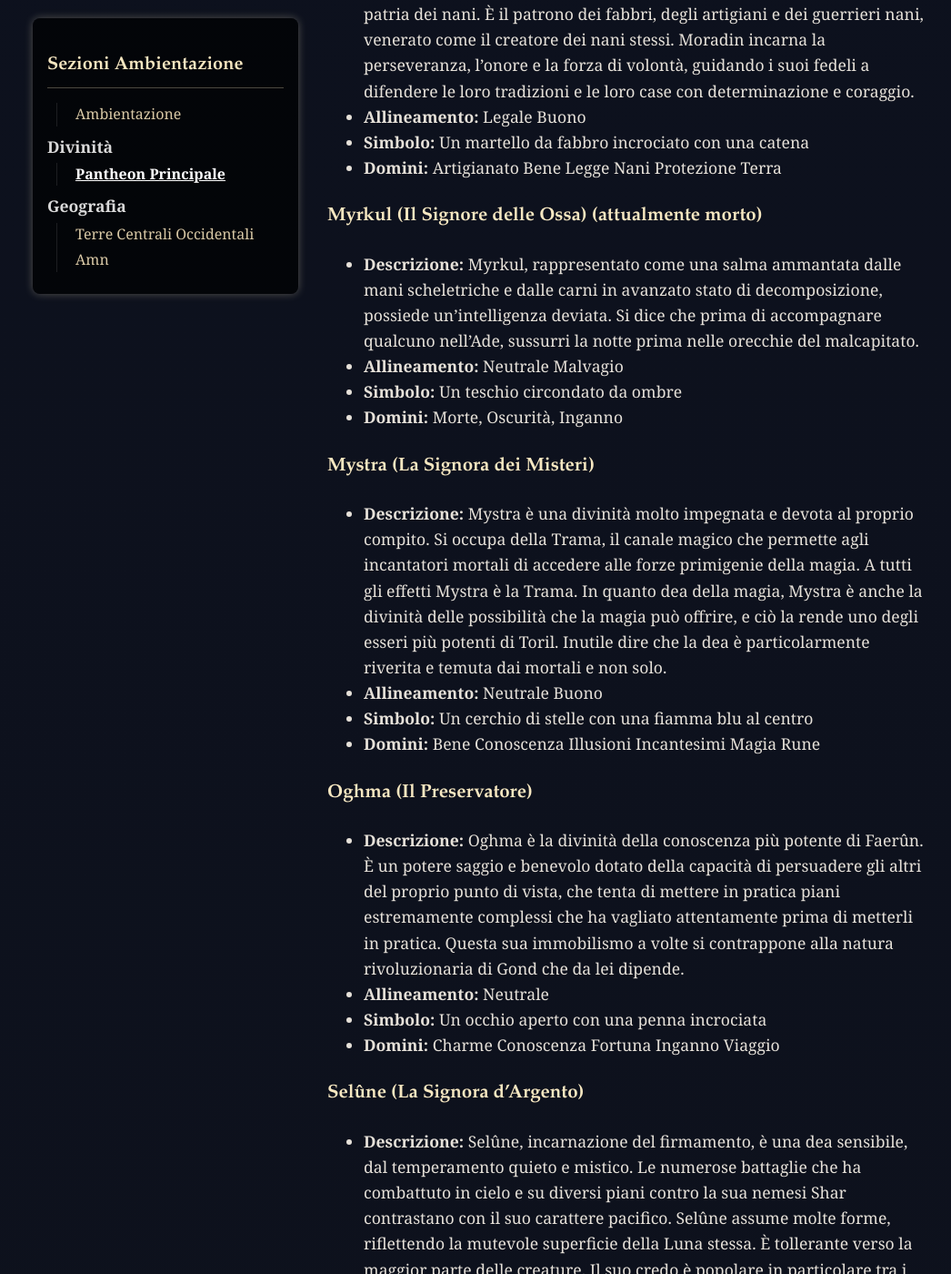
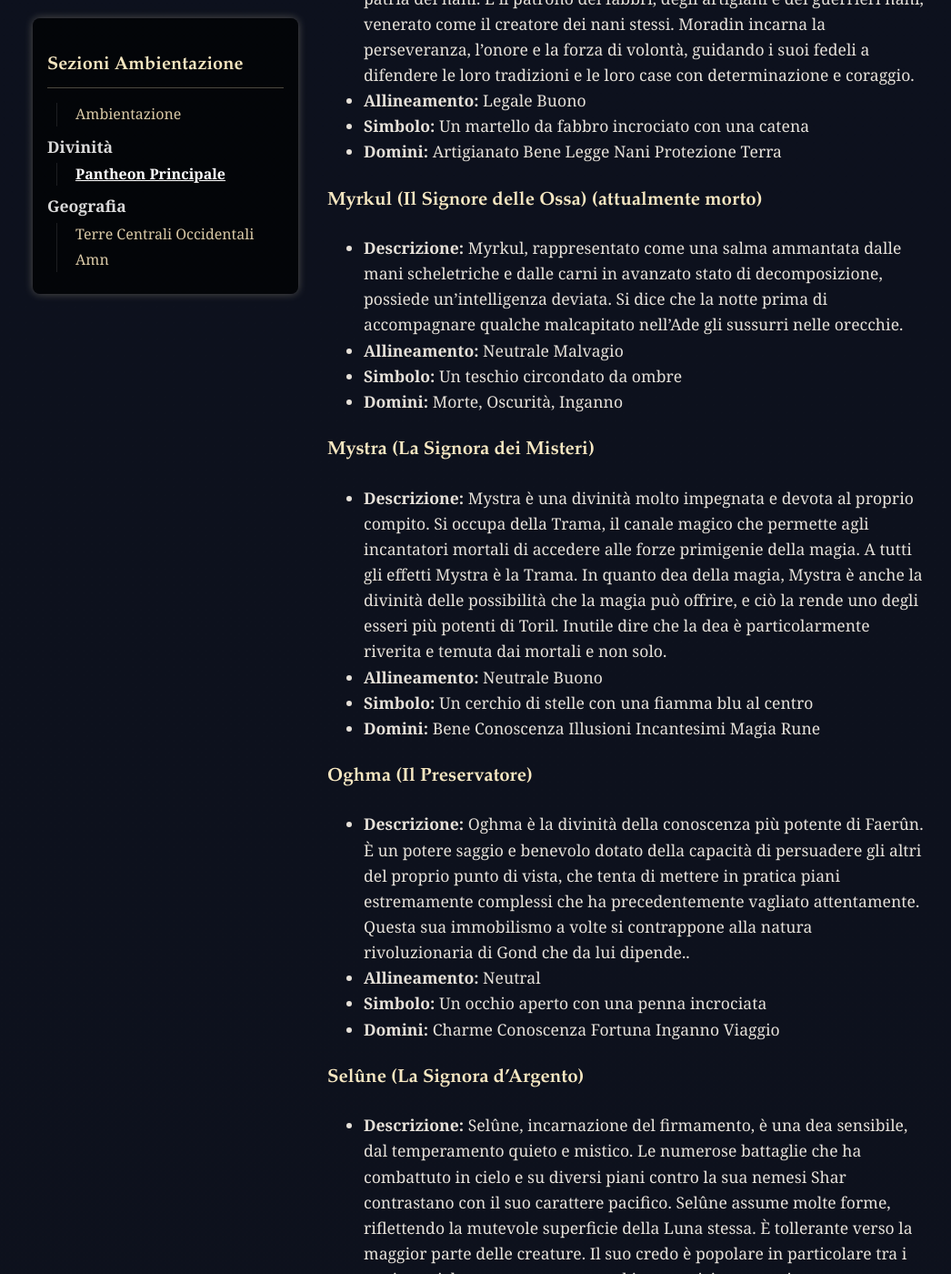
Before and after one commit to whispersoftheswordcoast/whispersoftheswordcoast.github.io, a Jekyll site: the page built from ambientazione/divinitáprincipali.md, in a window 1280 px wide and 1400 px high, scrolled down 5247 px. Shown: the whole window at 91% size, without its empty margins (114-1160 px from the left). Built offline with Jekyll 4.4.1, drawn with Linux system fonts in a browser that asks for light colours; some of the changed text lies outside the part shown.

Commit message:
Descrizione delle modifiche fatte

```diff
--- a/ambientazione/divinitáprincipali.md
+++ b/ambientazione/divinitáprincipali.md
@@ -125,7 +124,7 @@
 - **Domini:** Artigianato Bene Legge Nani Protezione Terra
 
 ### Myrkul (Il Signore delle Ossa) (attualmente morto)
-- **Descrizione:** Myrkul, rappresentato come una salma ammantata dalle mani scheletriche e dalle carni in avanzato stato di decomposizione, possiede un’intelligenza deviata. Si dice che prima di accompagnare qualcuno nell’Ade, sussurri la notte prima nelle orecchie del malcapitato.
+- **Descrizione:** Myrkul, rappresentato come una salma ammantata dalle mani scheletriche e dalle carni in avanzato stato di decomposizione, possiede un’intelligenza deviata. Si dice che la notte prima di accompagnare qualche malcapitato nell'Ade gli sussurri nelle orecchie.
 - **Allineamento:** Neutrale Malvagio
 - **Simbolo:** Un teschio circondato da ombre
 - **Domini:** Morte, Oscurità, Inganno
@@ -137,13 +136,13 @@
 - **Domini:** Bene Conoscenza Illusioni Incantesimi Magia Rune
 
 ### Oghma (Il Preservatore)
-- **Descrizione:** Oghma è la divinità della conoscenza più potente di Faerûn. È un potere saggio e benevolo dotato della capacità di persuadere gli altri del proprio punto di vista, che tenta di mettere in pratica piani estremamente complessi che ha vagliato attentamente prima di metterli in pratica. Questa sua immobilismo a volte si contrappone alla natura rivoluzionaria di Gond che da lei dipende.
-- **Allineamento:** Neutrale
+- **Descrizione:** Oghma è la divinità della conoscenza più potente di Faerûn. È un potere saggio e benevolo dotato della capacità di persuadere gli altri del proprio punto di vista, che tenta di mettere in pratica piani estremamente complessi che ha precedentemente vagliato attentamente. Questa sua immobilismo a volte si contrappone alla natura rivoluzionaria di Gond che da lui dipende..
+- **Allineamento:** Neutral
 - **Simbolo:** Un occhio aperto con una penna incrociata
 - **Domini:** Charme Conoscenza Fortuna Inganno Viaggio
 
 ### Selûne (La Signora d’Argento)
-- **Descrizione:** Selûne, incarnazione del firmamento, è una dea sensibile, dal temperamento quieto e mistico. Le numerose battaglie che ha combattuto in cielo e su diversi piani contro la sua nemesi Shar contrastano con il suo carattere pacifico. Selûne assume molte forme, riflettendo la mutevole superficie della Luna stessa. È tollerante verso la maggior parte delle creature. Il suo credo è popolare in particolare tra i navigatori, le creature notturne e dai romantici sognatori.
+- **Descrizione:** Selûne, incarnazione del firmamento, è una dea sensibile, dal temperamento quieto e mistico. Le numerose battaglie che ha combattuto in cielo e su diversi piani contro la sua nemesi Shar contrastano con il suo carattere pacifico. Selûne assume molte forme, riflettendo la mutevole superficie della Luna stessa. È tollerante verso la maggior parte delle creature. Il suo credo è popolare in particolare tra i navigatori, le creature notturne ed i romantici sognatori.
 - **Allineamento:** Caotico Buono
 - **Simbolo:** Una luna argentata crescente
 - **Domini:** Bene Luna Protezione Viaggio
@@ -182,7 +181,8 @@
 - **Descrizione:** Tyr è un nobile guerriero dallo spirito forte che ha deciso di dedicarsi alla giustizia. Ha perso la sua mano destra combattendo con Kezef, il Segugio del Caos, e a volte è raffigurato come cieco. Anche se si ritiene una figura paterna che vuole comunicare amore, coraggio e la forza dei legami familiari, viene visto dagli altri come un vero portatore di giustizia. È molto popolare nelle aree civilizzate dove, specie i giudici, gli affidano la risoluzione delle dispute e l’interpretazione dei codici.
 - **Allineamento:** Legale Buono
 - **Simbolo:** Una bilancia con una spada
-- **Domini:** Bene Castigo Conoscenza Guerra Legge
+- **Domini:**  Bene Castigo Conoscenza Guerra Legge
+
 ---
 
 ## Divinità Intermedie
```
Also changed, not shown: other parts of ambientazione/divinitáprincipali.md (+1 -2 lines), ambientazione/image.png (added).
